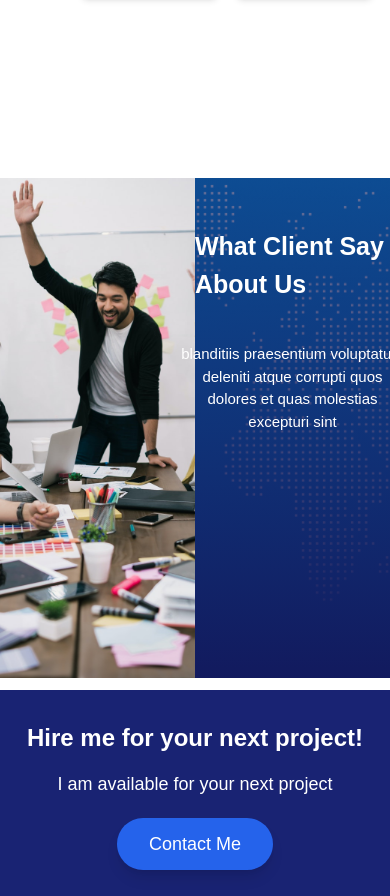
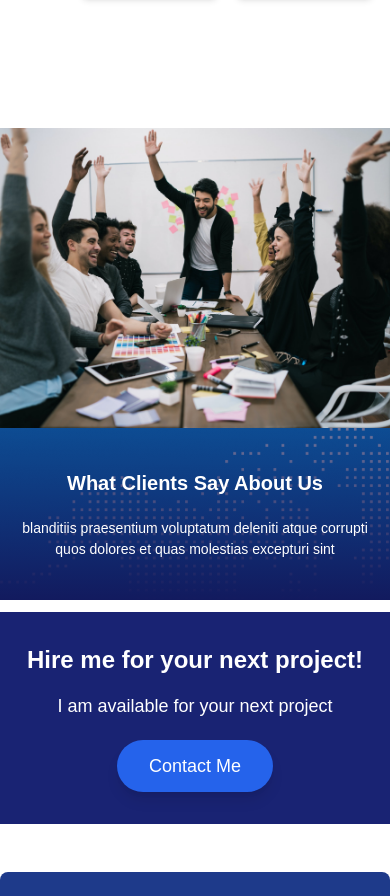
Before and after one commit to aOnixglobalai99/aonixglobalai-portfolio, a Next.js app: page / in a window 390 px wide. Shown: the part 10582-11478 px from the top of the page. Built offline with nearby package versions, Linux system fonts and the light colour scheme.

Commit message:
responsiveness added for what client say about us section

```diff
--- a/src/app/Home/page.tsx
+++ b/src/app/Home/page.tsx
@@ -345,11 +345,18 @@ const page = () => {
           <Works />
         </div>
 
-        <div className="flex mt-[100px]">
-          <div className="client-team-img-left h-[500px] w-6/12 bg-center bg-no-repeat bg-cover relative"></div>
-          <div className="client-message-div h-[500px] w-6/12 bg-center bg-no-repeat bg-cover relative bg-[#078dd7] flex   flex-col items-center justify-start text-[25px] text-[white] font-bold pt-[50px]">
-            <h2 className="">What Client Say About Us</h2>
-            <div className="flex items-center justify-center text-center text-[15px] font-normal mt-[40px]">
+        <div className="flex flex-col md:flex-row mt-[50px] md:mt-[100px] w-full">
+          {/* Left Image Section */}
+          <div className="client-team-img-left h-[300px] md:h-[500px] w-full md:w-6/12 bg-center bg-no-repeat bg-cover relative"></div>
+
+          {/* Right Content Section */}
+          <div className="client-message-div h-auto md:h-[500px] w-full md:w-6/12 bg-[#078dd7] flex flex-col items-center justify-start text-white font-bold py-10 px-5 md:py-[50px]">
+            <h2 className="text-[20px] md:text-[25px] text-center">
+              What Clients Say About Us
+            </h2>
+
+            {/* Carousel */}
+            <div className="flex items-center justify-center text-center text-[14px] md:text-[15px] font-normal mt-5 md:mt-[40px] w-full">
               <Carousel />
             </div>
           </div>
--- a/src/app/globals.css
+++ b/src/app/globals.css
@@ -29,10 +29,10 @@ body {
   background-position: center;
   background-repeat: no-repeat;
   width: 100%;
-  height: 100vh; /* Full viewport height */
+  height: 100vh;
 }
 
-/* Tablet devices */
+/* Tablet */
 @media (max-width: 1024px) {
   .homepagefirstdiv-back {
     background-size: contain;
@@ -40,7 +40,7 @@ body {
   }
 }
 
-/* Mobile devices */
+/* Mobile */
 @media (max-width: 768px) {
   .homepagefirstdiv-back {
     background-size: cover;
```
